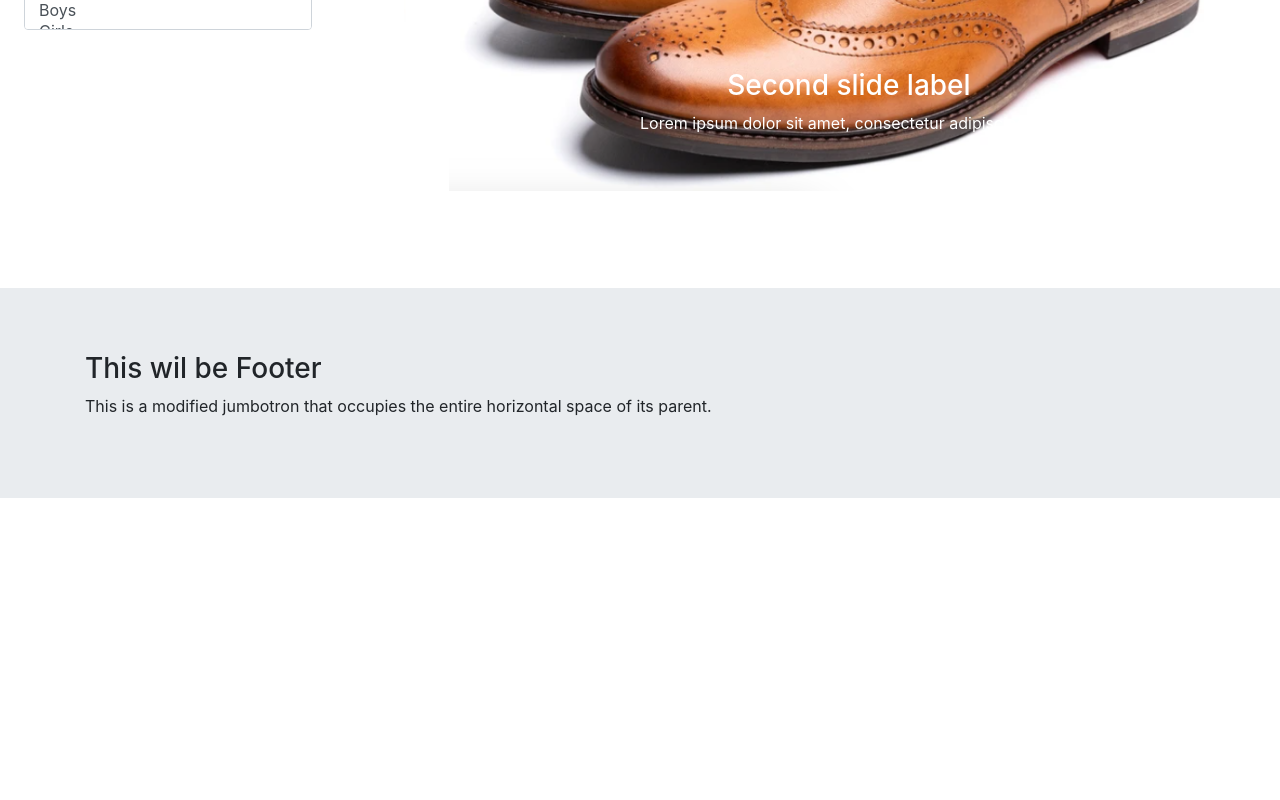
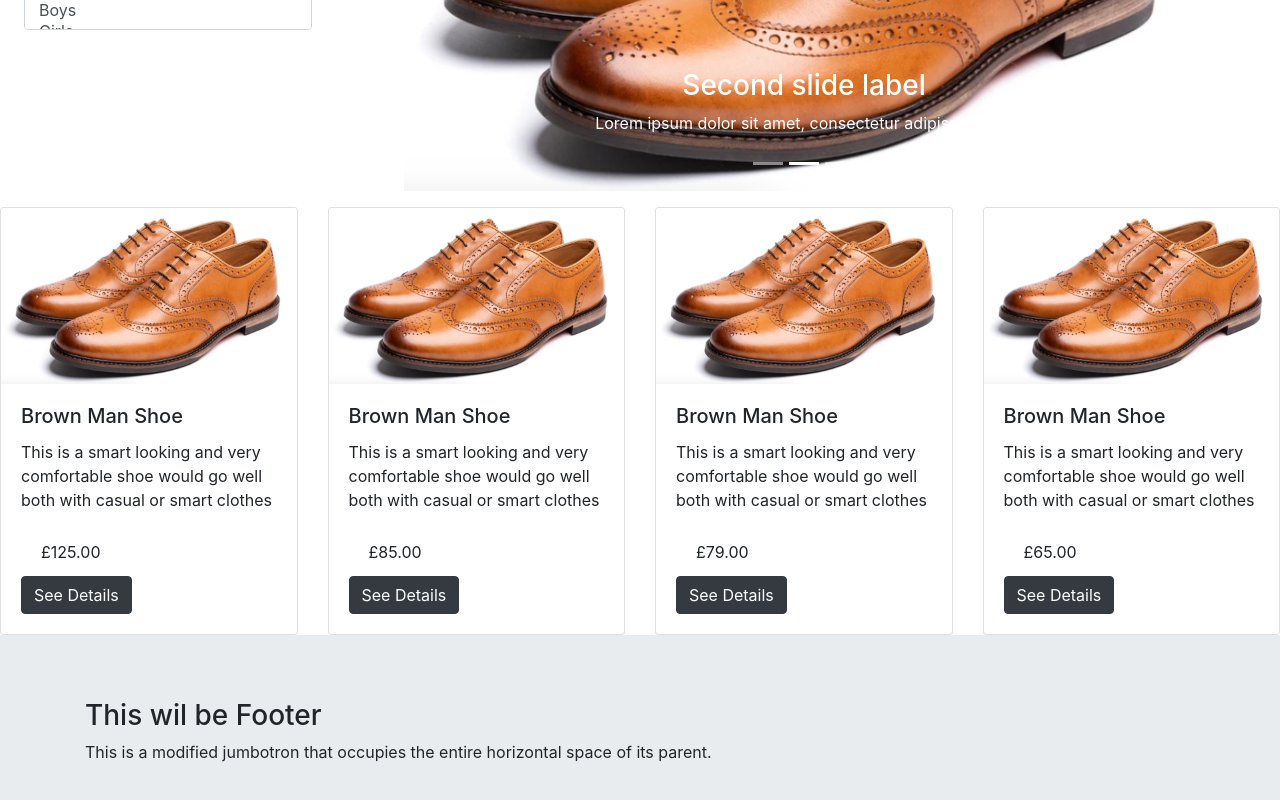
Before and after one commit to halitos/Golden-Shoe-Page, a React (Create React App) app: page / in a window 1280 px wide. Shown: the part 400-1200 px from the top of the page. Before the commit the page ends 930 px from the top, so only its background shows below. Built offline with nearby package versions, Linux system fonts and the light colour scheme.

Commit message:
grid cards added

```diff
--- a/src/App.js
+++ b/src/App.js
@@ -3,6 +3,7 @@ import CarouselBox from "./Components/CarouselBox";
 import Footer from "./Components/Footer";
 import NavbarBrand from "./Components/NavbarBrand";
 import FormArea from "./Components/FormArea";
+import ProductCardsDisplay from "./Components/ProductCardsDisplay";
 
 function App() {
   return (
@@ -12,6 +13,7 @@ function App() {
         <FormArea />
         <CarouselBox />
       </div>
+      <ProductCardsDisplay />
       <Footer />
     </>
   );
--- a/src/Components/Footer.js
+++ b/src/Components/Footer.js
@@ -3,7 +3,7 @@ import { Jumbotron, Container } from "react-bootstrap";
 
 function Footer() {
   return (
-    <Jumbotron fluid>
+    <Jumbotron fluid className="mb-0">
       <Container>
         <h3>This wil be Footer</h3>
         <p>
--- /dev/null
+++ b/src/Components/ProductCard.js
@@ -0,0 +1,25 @@
+import React from "react";
+import { Card, Button, ListGroup } from "react-bootstrap";
+import brown_shoe from "../images/brown_shoe.PNG";
+
+const ProductCard = ({ products }) => {
+  return products.map((product) => (
+    <div className="col-sm-3">
+      <Card>
+        <Card.Img variant="top" src={brown_shoe} />
+        <Card.Body>
+          <Card.Title>{product.title}</Card.Title>
+          <Card.Text>{product.text}</Card.Text>
+          <ListGroup variant="flush">
+            <ListGroup.Item className="float-right">
+              {product.price}
+            </ListGroup.Item>
+          </ListGroup>
+          <Button variant="dark">See Details</Button>
+        </Card.Body>
+      </Card>
+    </div>
+  ));
+};
+
+export default ProductCard;
--- /dev/null
+++ b/src/Components/ProductCardsDisplay.js
@@ -0,0 +1,13 @@
+import React from "react";
+import { products } from "../../src/products";
+import ProductCard from "./ProductCard";
+
+function ProductCardsDisplay() {
+  return (
+    <div className="row">
+      <ProductCard products={products} />
+    </div>
+  );
+}
+
+export default ProductCardsDisplay;
--- /dev/null
+++ b/src/products.js
@@ -0,0 +1,30 @@
+export const products = [
+  {
+    id: 1,
+    title: "Brown Man Shoe",
+    text:
+      "This is a smart looking and very comfortable shoe would go well both with casual or smart clothes",
+    price: "£125.00",
+  },
+  {
+    id: 2,
+    title: "Brown Man Shoe",
+    text:
+      "This is a smart looking and very comfortable shoe would go well both with casual or smart clothes",
+    price: "£85.00",
+  },
+  {
+    id: 3,
+    title: "Brown Man Shoe",
+    text:
+      "This is a smart looking and very comfortable shoe would go well both with casual or smart clothes",
+    price: "£79.00",
+  },
+  {
+    id: 4,
+    title: "Brown Man Shoe",
+    text:
+      "This is a smart looking and very comfortable shoe would go well both with casual or smart clothes",
+    price: "£65.00",
+  },
+];
```
Also changed, not shown: 1 other file (tests, documents, lock files or other folders).
